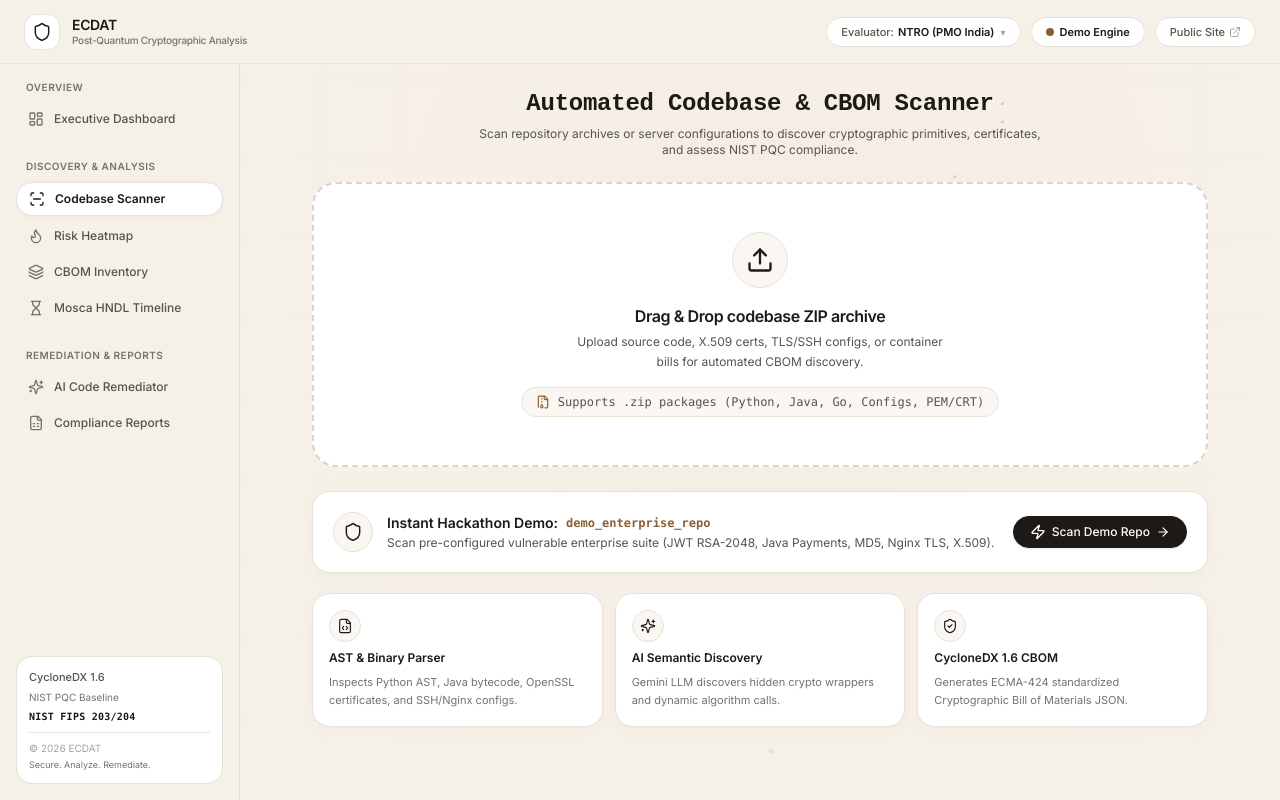
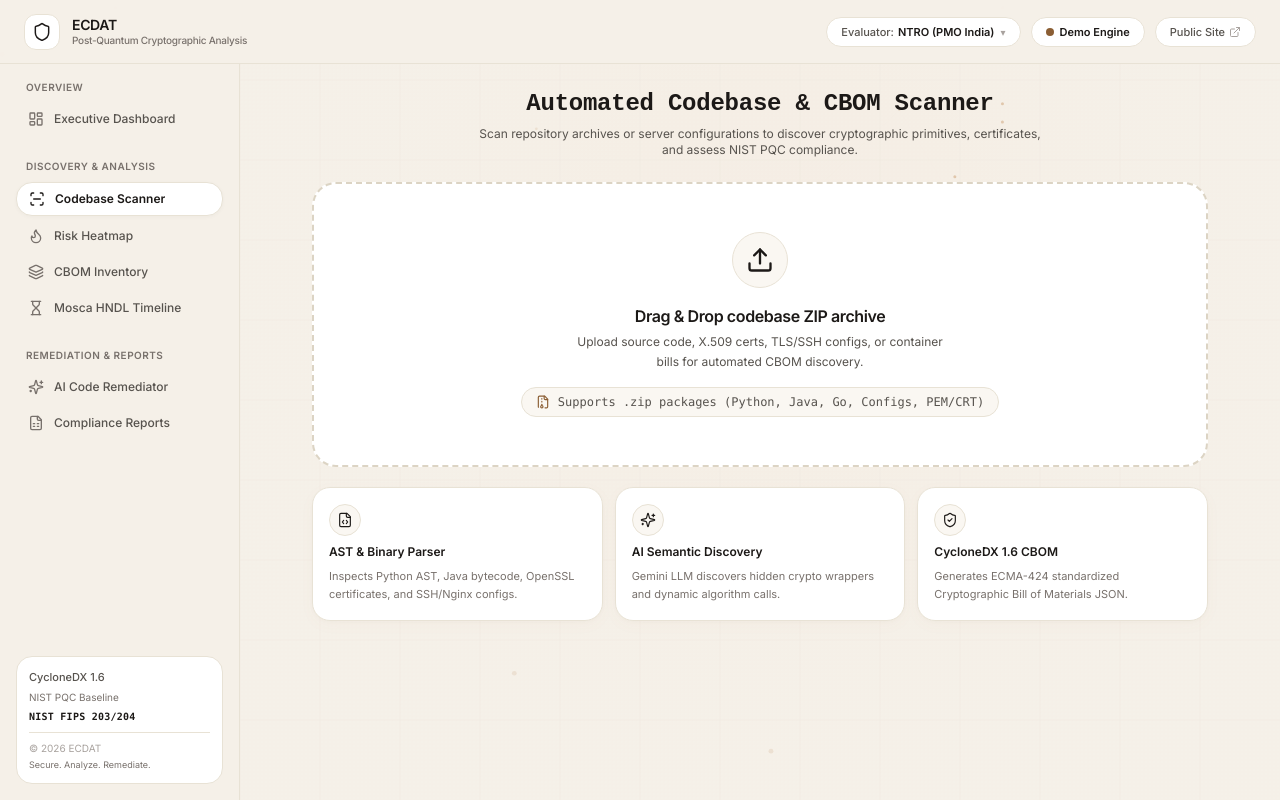
Before and after one commit to WhiteShadow005/ecdat, a Next.js app in the folder frontend/: page /scan in a window 1280 px wide. Built offline with nearby package versions, Linux system fonts and the light colour scheme; no server answers; a web font is replaced by a local one.

Commit message:
refactor(scan): remove hackathon demo button; enforce authentic zip upload only

```diff
--- a/frontend/app/scan/page.tsx
+++ b/frontend/app/scan/page.tsx
@@ -18,15 +18,6 @@ export default function ScanPage() {
       await runScan(file);
     } catch (e) {
       console.error("Scan error:", e);
-    }
-  };
-
-  const handleDemoSelect = async () => {
-    setIsScanning(true);
-    try {
-      await runScan();
-    } catch (e) {
-      console.error("Demo scan error:", e);
     }
   };
 
@@ -57,7 +48,6 @@ export default function ScanPage() {
         <div className="space-y-5">
           <UploadZone
             onFileSelect={handleFileSelect}
-            onDemoSelect={handleDemoSelect}
             isScanning={isScanning}
           />
 
--- a/frontend/components/scanner/UploadZone.tsx
+++ b/frontend/components/scanner/UploadZone.tsx
@@ -5,13 +5,12 @@ import { Upload, FileArchive, Zap, Shield, CheckCircle2, ArrowRight } from "luci
 
 interface UploadZoneProps {
   onFileSelect: (file: File) => void;
-  onDemoSelect: () => void;
+  onDemoSelect?: () => void;
   isScanning: boolean;
 }
 
 export const UploadZone: React.FC<UploadZoneProps> = ({
   onFileSelect,
-  onDemoSelect,
   isScanning,
 }) => {
   const [dragActive, setDragActive] = useState(false);
@@ -146,35 +145,6 @@ export const UploadZone: React.FC<UploadZoneProps> = ({
           )}
         </div>
       </div>
-
-      {/* Demo Repository Quick-Scan Card */}
-      <div className="nexus-card p-5 bg-white border-[#E8E2D5] flex flex-col sm:flex-row items-center justify-between gap-4 shadow-2xs">
-        <div className="flex items-center gap-3.5 text-left">
-          <div className="w-10 h-10 rounded-full bg-[#FAF7F2] border border-[#E8E2D5] flex items-center justify-center text-[#1C1917] shrink-0">
-            <Shield className="w-5 h-5 stroke-[1.75]" />
-          </div>
-          <div>
-            <h4 className="text-sm font-bold text-[#1C1917] flex items-center gap-2">
-              Instant Hackathon Demo:
-              <span className="text-xs text-[#8B5E34] font-mono font-bold">demo_enterprise_repo</span>
-            </h4>
-            <p className="text-xs text-[#57534E] mt-0.5">
-              Scan pre-configured vulnerable enterprise suite (JWT RSA-2048, Java Payments, MD5, Nginx TLS, X.509).
-            </p>
-          </div>
-        </div>
-
-        <button
-          type="button"
-          onClick={onDemoSelect}
-          disabled={isScanning}
-          className="btn-primary shrink-0"
-        >
-          <Zap className="w-4 h-4" />
-          Scan Demo Repo
-          <ArrowRight className="w-3.5 h-3.5" />
-        </button>
-      </div>
     </div>
   );
 };
```
